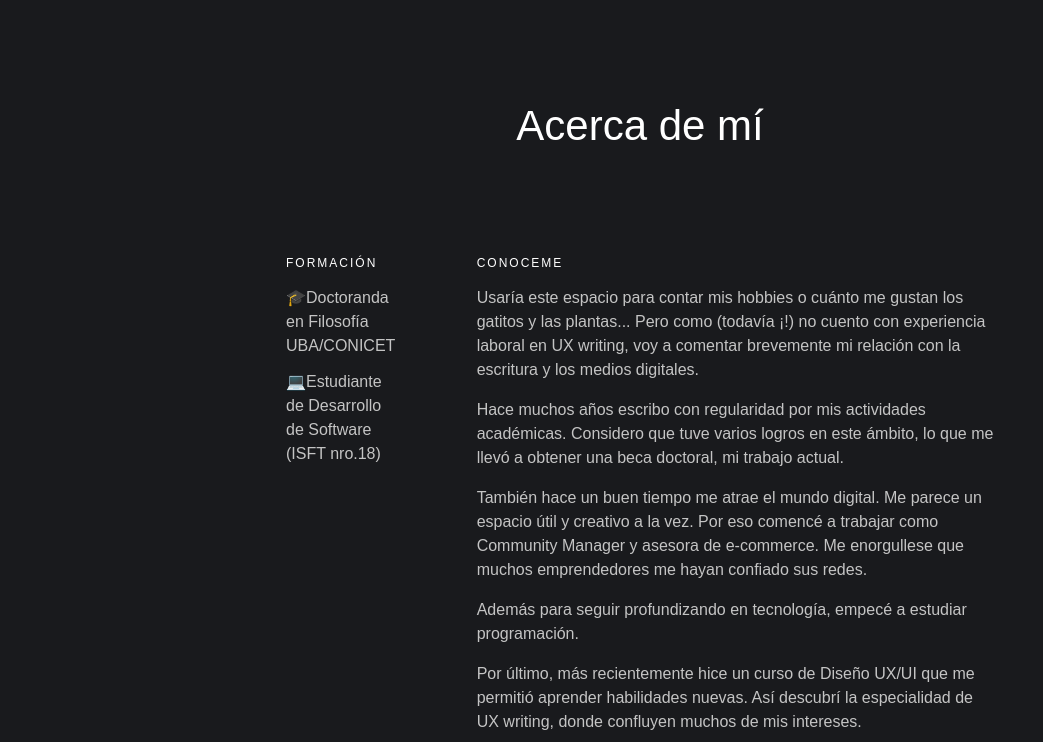
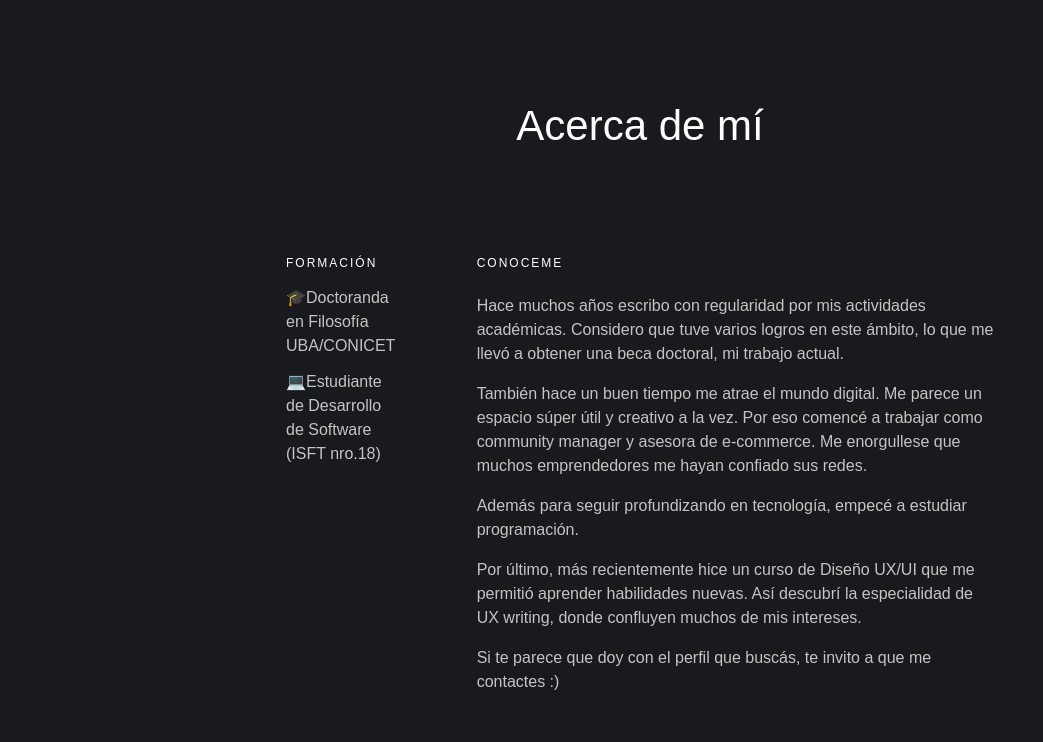
Before and after one commit to ferffloress/portfolio-ux, a plain HTML site: page acerca-de-mi.html in a window 1280 px wide. Shown: the part 58-800 px from the top of the page, without its empty margins (0-1043 px from the left). Drawn offline with nearby package versions, Linux system fonts and the light colour scheme; a web font is replaced by a local one.

Commit message:
Actualización de textos

```diff
--- a/acerca-de-mi.html
+++ b/acerca-de-mi.html
@@ -57,11 +57,11 @@
 
 <div class="seccion1">
 <h5>CONOCEME</h5>
-<P>Usaría este espacio para contar mis hobbies o cuánto me gustan los gatitos y las plantas... Pero como (todavía ¡!) no cuento con experiencia laboral en UX writing, voy a comentar brevemente mi relación con la escritura y los medios digitales.</P>
+<P></P>
 
 <P>Hace muchos años escribo con regularidad por mis actividades académicas. Considero que tuve varios logros en este ámbito, lo que me llevó a obtener una beca doctoral, mi trabajo actual.</P>
 
-<P>También hace un buen tiempo me atrae el mundo digital. Me parece un espacio útil y creativo a la vez. Por eso comencé a trabajar como Community Manager y asesora de e-commerce. Me enorgullese que muchos emprendedores me hayan confiado sus redes.</P>
+<P>También hace un buen tiempo me atrae el mundo digital. Me parece un espacio súper útil y creativo a la vez. Por eso comencé a trabajar como community manager y asesora de e-commerce. Me enorgullese que muchos emprendedores me hayan confiado sus redes.</P>
 
 <P>Además para seguir profundizando en tecnología, empecé a estudiar programación.</P>
 
```
Also changed, not shown: cm.html (+1 -1 lines), e-commerce.html (+1 -1 lines).
